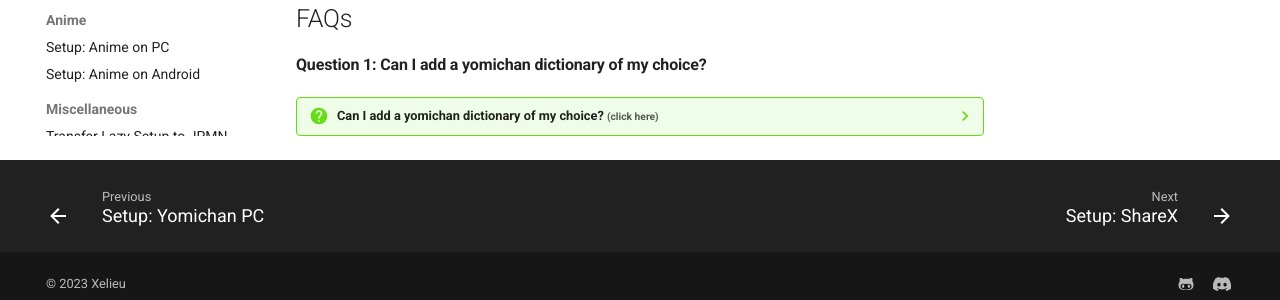
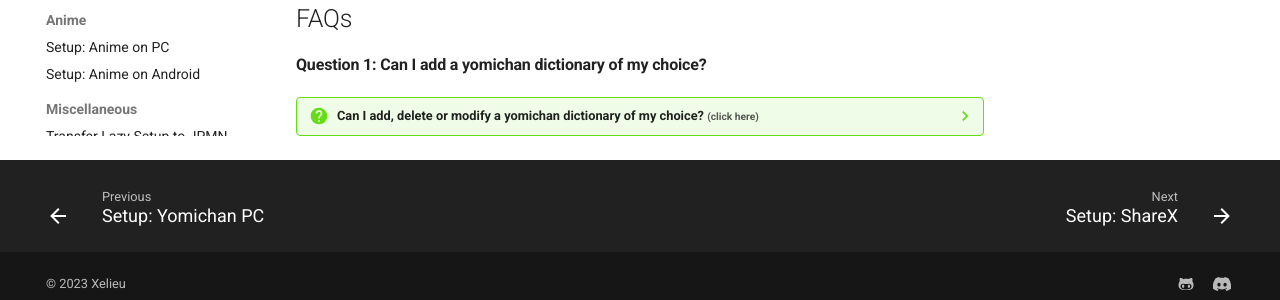
Before and after one commit to Xelieu/xelieu.github.io, an MkDocs documentation site: the page built from docs/jp-lazy-guide/setupYomichanOnAndroid.md, in a window 1280 px wide and 900 px high, scrolled down 2727 px. Shown: the part 584-884 px from the top of the window. Built offline with MkDocs 1.6.1 and Material for MkDocs 9.7.7, drawn with Linux system fonts in a browser that asks for light colours.

Commit message:
$updated info

```diff
--- a/docs/jp-lazy-guide/setupYomichanOnAndroid.md
+++ b/docs/jp-lazy-guide/setupYomichanOnAndroid.md
@@ -140,6 +140,6 @@ Yomichan setup is done, next is ShareX for convenient Mining
 
 #### Question 1: Can I add a yomichan dictionary of my choice?
 
-??? question "Can I add a yomichan dictionary of my choice? <small>(click here)</small>"
+??? question "Can I add, delete or modify a yomichan dictionary of my choice? <small>(click here)</small>"
 
     - Yes, most dictionary should be compatible with JPMN format
```
